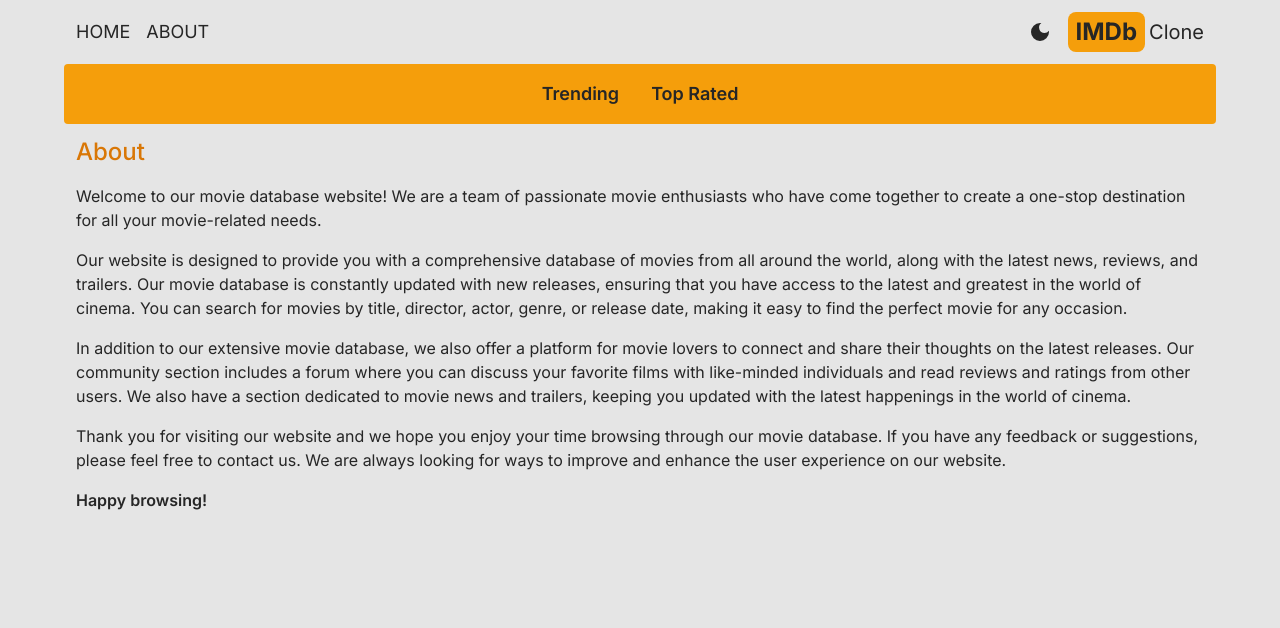
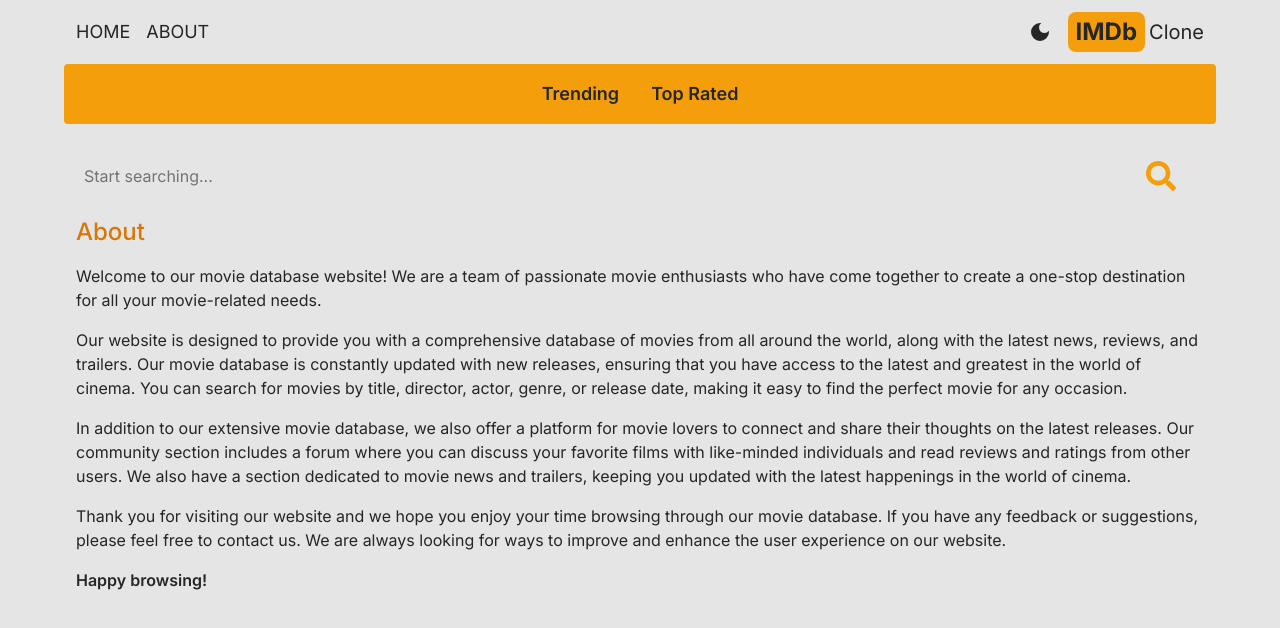
Before and after one commit to GabrielaEvtimova/imdb-next, a Next.js app: page /about in a window 1280 px wide. Shown: the top 628 px of the page. Built offline with nearby package versions, Linux system fonts and the light colour scheme.

Commit message:
Add search box and search functionality

```diff
--- a/src/app/layout.js
+++ b/src/app/layout.js
@@ -3,7 +3,7 @@ import "./globals.css";
 import Header from "@/components/Header/Header";
 import Providers from "./Providers/Providers";
 import NavBar from "@/components/NavBar/NavBar";
-
+import SearchBox from "@/components/SearchBox/SearchBox";
 
 const inter = Inter({ subsets: ["latin"] });
 
@@ -18,7 +18,8 @@ export default function RootLayout({ children }) {
       <body className={inter.className}>
         <Providers>
           <Header />
-          <NavBar/>
+          <NavBar />
+          <SearchBox />
           {children}
         </Providers>
       </body>
--- a/src/app/movie/[id]/page.jsx
+++ b/src/app/movie/[id]/page.jsx
@@ -14,8 +14,6 @@ export default async function MoviePage({ params }) {
   if (!res.ok) {
     throw new Error("Failed to fetch data");
   }
-
-  console.log(movie);
   return (
     <div className="w-full">
       <div className="flex flex-col p-4 lg:pt-8 lg:flex-row content-center max-w-6xl mx-auto lg:space-x-6">
--- /dev/null
+++ b/src/app/search/[searchTerm]/page.jsx
@@ -0,0 +1,23 @@
+import Results from "@/components/Results/Results";
+import React from "react";
+
+const API_KEY = process.env.API_KEY;
+
+export default async function SearchPage({ params }) {
+  const searchTerm = params.searchTerm;
+  console.log(params);
+
+  const res = await fetch(
+    `https://api.themoviedb.org/3/search/movie?api_key=${API_KEY}&query=${searchTerm}&language=en-US&page=1&include_adult=false`
+  );
+  const data = await res.json();
+  const movies = data.results;
+  return (
+    <div>
+      {movies && movies.length === 0 && (
+        <h1 className="text-center pt-6">No results found.</h1>
+      )}
+      {movies && <Results results={movies} />}
+    </div>
+  );
+}
--- /dev/null
+++ b/src/components/SearchBox/SearchBox.jsx
@@ -0,0 +1,35 @@
+"use client";
+import React, { useState } from "react";
+import { FaSearch } from "react-icons/fa";
+import { useRouter } from "next/navigation";
+
+export default function SearchBox() {
+  const [search, setSearch] = useState("");
+  const router = useRouter();
+
+  const handleSubmit = (e) => {
+    e.preventDefault();
+    router.push(`/search/${search}`);
+  };
+
+  return (
+    <form
+      className="flex justify-between px-5 max-w-6xl mt-6 mx-auto gap-4"
+      onSubmit={handleSubmit}
+    >
+      <input
+        type="text"
+        placeholder="Start searching..."
+        className="w-full h-14 rounded-lg placeholder-neutral-500 outline-none bg-transparent flex-1"
+        value={search}
+        onChange={(e) => setSearch(e.target.value)}
+      />
+      <button
+        className="text-amber-500 dark:text-amber-600 px-5 h-15 text-3xl rounded-md cursor-pointer"
+
+      >
+        <FaSearch />
+      </button>
+    </form>
+  );
+}
```
